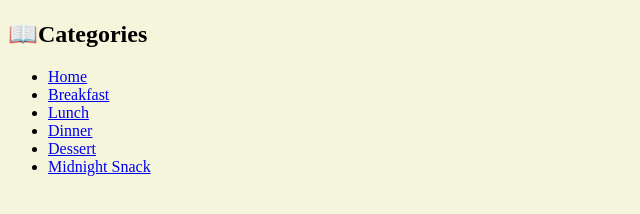
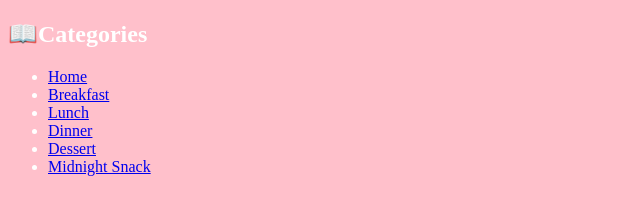
Before and after one commit to krxttyy/PT1-FRAMES, a plain HTML site: page menu.html in a window 1280 px wide. Shown: the whole page, without its empty margins (0-640 px from the left). Drawn offline with Linux system fonts and the light colour scheme.

Commit message:
Update menu.html

```diff
--- a/menu.html
+++ b/menu.html
@@ -1,6 +1,10 @@
 <!DOCTYPE html>
 <html>
-<body bgcolor="beige">
+<style>
+li {color: white;}
+h2 {color: white;}
+</style>
+<body bgcolor="pink">
 <h2>📖Categories</h2>
 <ul>
 <li><a href="home.html" target="contentFRAME">Home</a></li>
```
